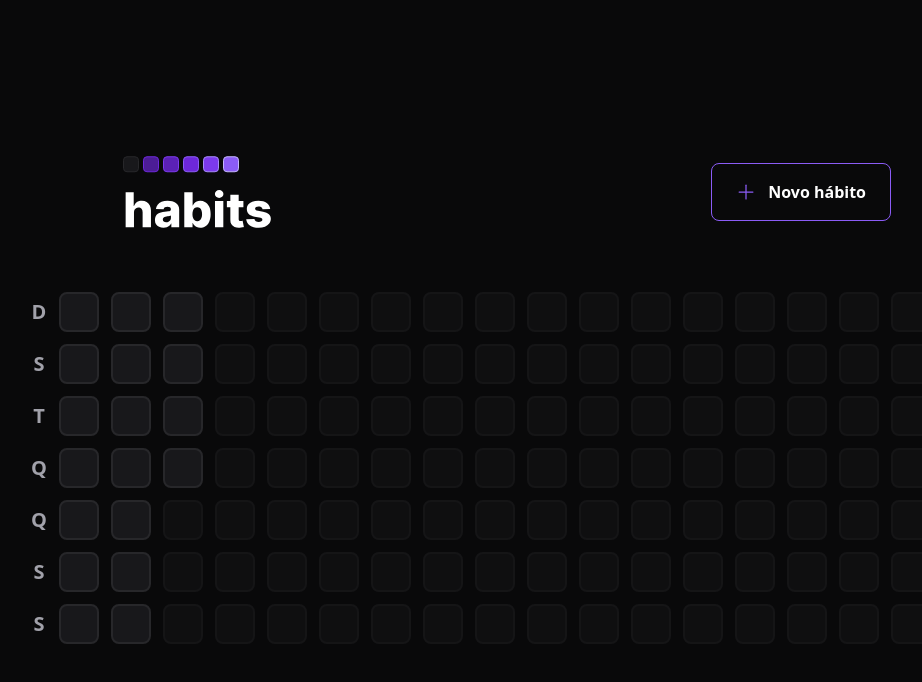
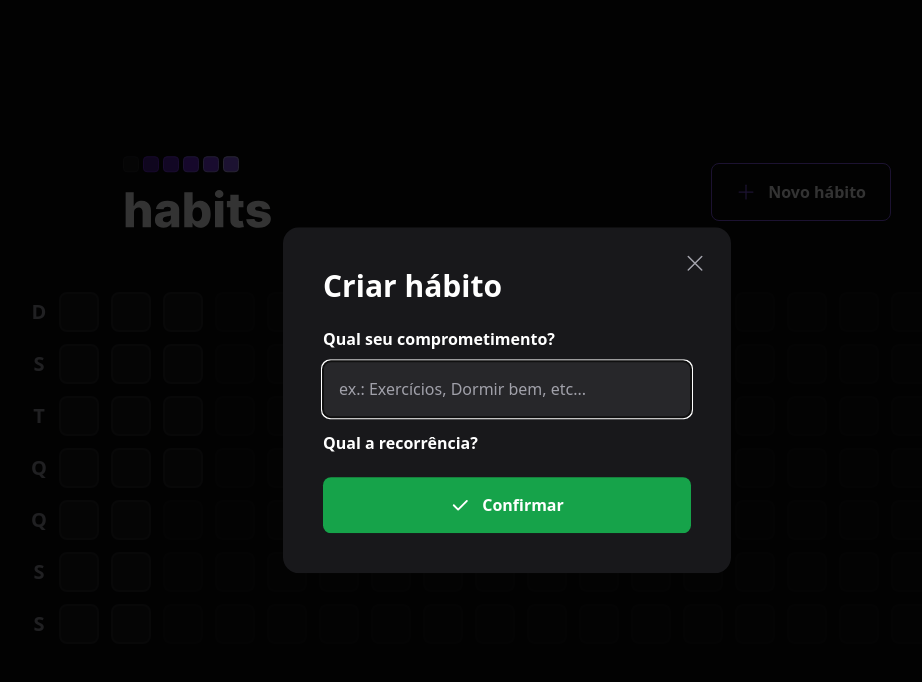
Before and after one commit to gabyrodrigues/nlw-setup, a React (Vite) app in the folder web/: page / in a window 1280 px wide. Both pictures are taken after a click on the button "Novo hábito". Shown: the top 682 px of the page, without its empty margins (133-1055 px from the left). Built offline with nearby package versions, Linux system fonts and the light colour scheme.

Commit message:
web: create habit modal

```diff
--- a/web/package.json
+++ b/web/package.json
@@ -9,6 +9,7 @@
     "preview": "vite preview"
   },
   "dependencies": {
+    "@radix-ui/react-dialog": "^1.0.2",
     "dayjs": "^1.11.7",
     "phosphor-react": "^1.4.1",
     "react": "^18.2.0",
--- a/web/src/components/Header/index.tsx
+++ b/web/src/components/Header/index.tsx
@@ -1,19 +1,40 @@
-import { Plus } from "phosphor-react"
+import { Plus, X } from "phosphor-react"
+import { useState } from "react"
+import * as Dialog from "@radix-ui/react-dialog"
 
 import logoImage from "../../assets/logo.svg"
+import { NewHabitForm } from "../NewHabitForm"
 
 export function Header() {
   return (
     <div className="w-full max-w-3xl mx-auto flex items-center justify-between">
       <img src={logoImage} alt="Habits" />
 
-      <button
-        type="button"
-        className="border border-violet-500 font-semibold rounded-lg px-6 py-4 flex items-center gap-3 hover:border-violet-300"
-      >
-        <Plus size={20} className="text-violet-500" />
-        Novo hábito
-      </button>
+      <Dialog.Root>
+        <Dialog.Trigger
+          type="button"
+          className="border border-violet-500 font-semibold rounded-lg px-6 py-4 flex items-center gap-3 hover:border-violet-300"
+        >
+          <Plus size={20} className="text-violet-500" />
+          Novo hábito
+        </Dialog.Trigger>
+
+        <Dialog.Portal>
+          <Dialog.Overlay className="w-screen h-screen bg-black/80 fixed inset-0" />
+
+          <Dialog.Content className="absolute p-10 bg-zinc-900 rounded-2xl w-full max-w-md top-1/2 left-1/2 -translate-x-1/2 -translate-y-1/2">
+            <Dialog.Close className="absolute right-6 top-6 text-zinc-400 hover:text-zinc-200">
+              <X size={24} aria-label="Fechar" />
+            </Dialog.Close>
+
+            <Dialog.Title className="text-3xl leading-tight font-extrabold">
+              Criar hábito
+            </Dialog.Title>
+
+            <NewHabitForm />
+          </Dialog.Content>
+        </Dialog.Portal>
+      </Dialog.Root>
     </div>
   )
 }
--- /dev/null
+++ b/web/src/components/NewHabitForm/index.tsx
@@ -0,0 +1,31 @@
+import { Check } from "phosphor-react"
+
+export function NewHabitForm() {
+  return (
+    <form className="w-full flex flex-col mt-6">
+      <label className="font-semibold leading-tight">
+        Qual seu comprometimento?
+      </label>
+
+      <input
+        type="text"
+        id="title"
+        placeholder="ex.: Exercícios, Dormir bem, etc..."
+        className="p-4 rounded-lg mt-3 bg-zinc-800 text-white placeholder:text-zinc-400"
+        autoFocus
+      />
+
+      <label htmlFor="" className="font-semibold leading-tight mt-4">
+        Qual a recorrência?
+      </label>
+
+      <button
+        type="submit"
+        className="mt-6 rounded-lg p-4 flex items-center justify-center gap-3 font-semibold bg-green-600 hover:bg-green-500"
+      >
+        <Check size={20} weight="bold" />
+        Confirmar
+      </button>
+    </form>
+  )
+}
```
Also changed, not shown: 1 other file (tests, documents, lock files or other folders).
